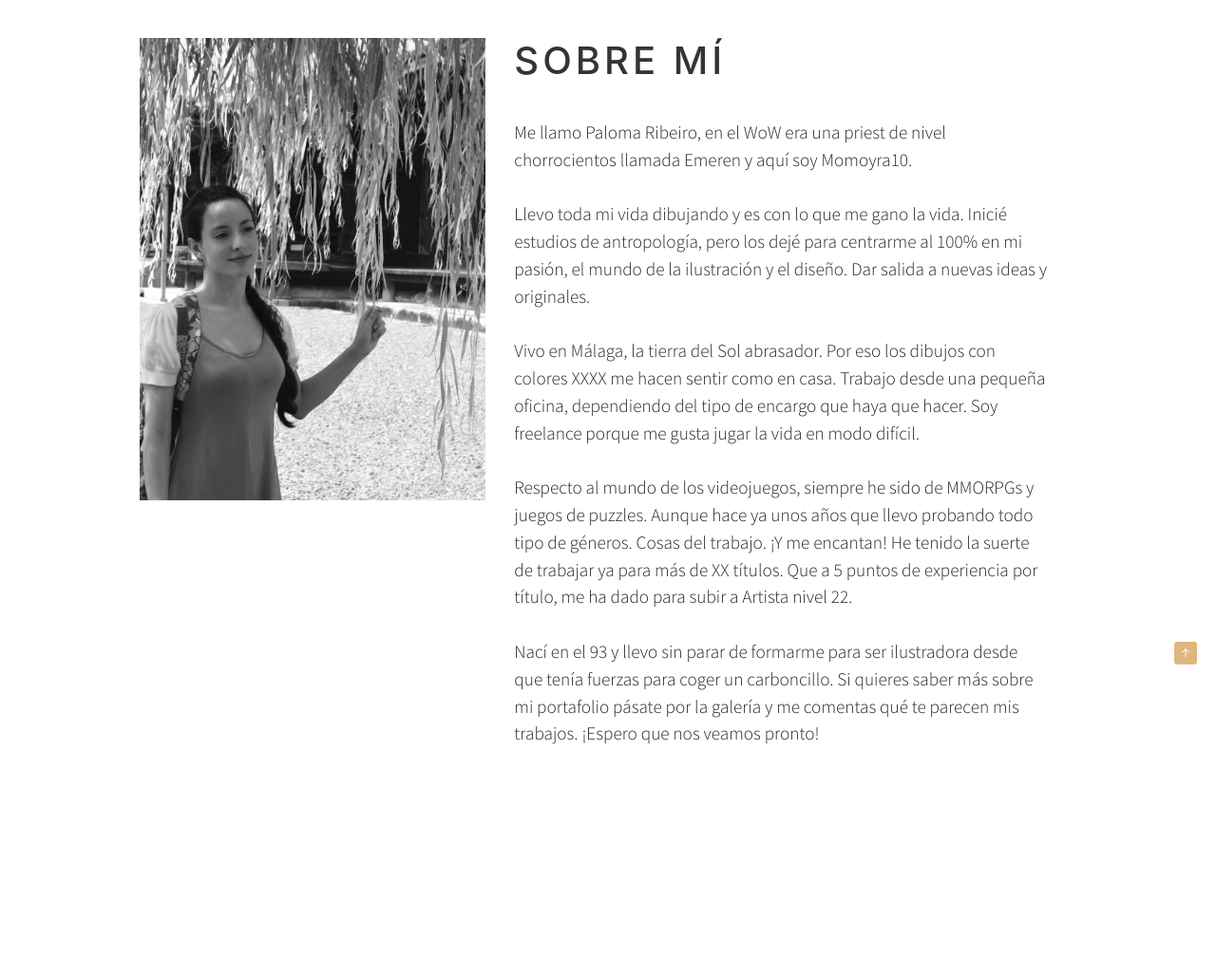
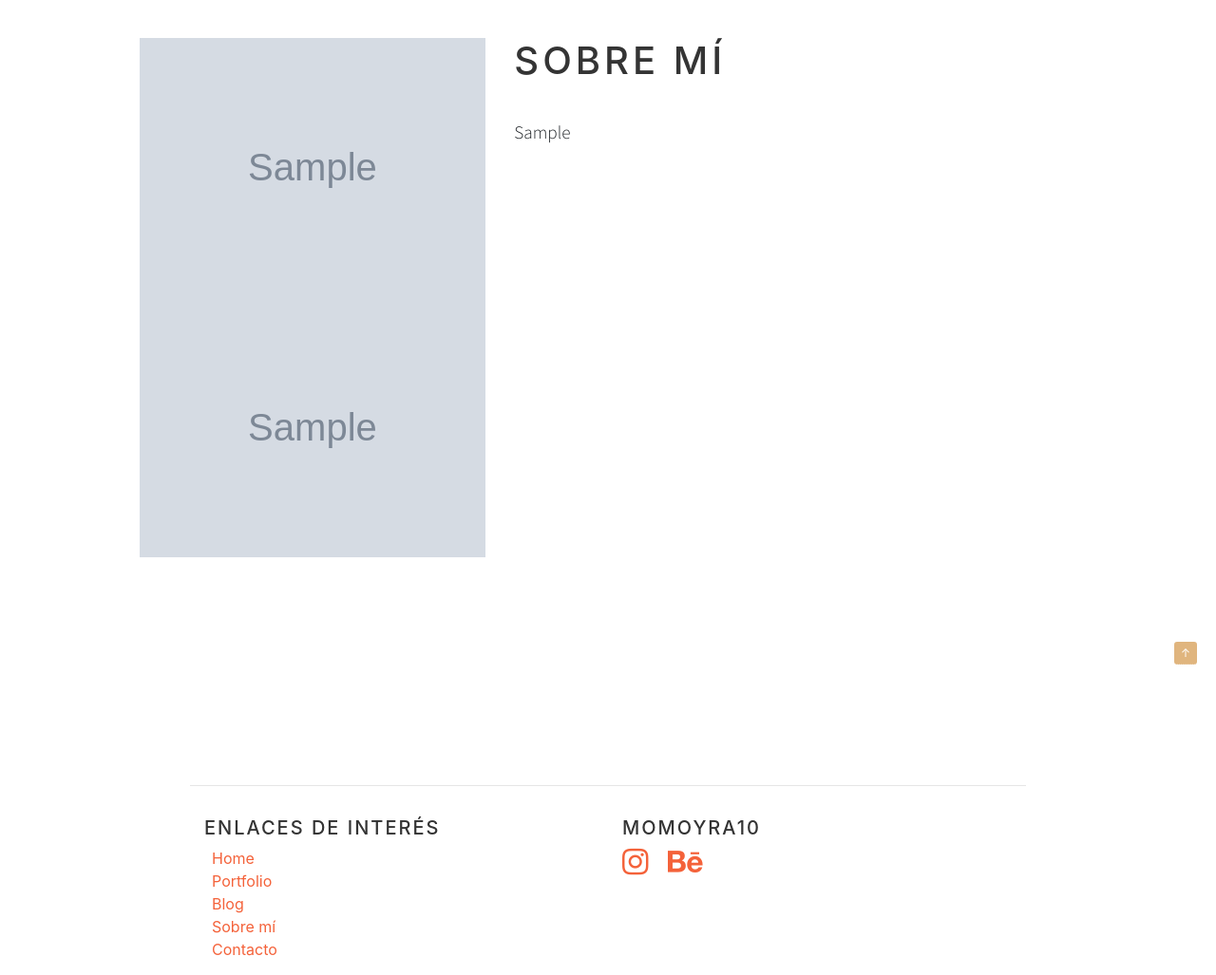
Before and after one commit to Quitiweb/game_artist, a Django app: template templates/landing/about.html in a window 1280 px wide. Shown: the part 80-1107 px from the top of the page at 95% size. Run offline with Django 3.2, Linux system fonts and the light colour scheme; the template is opened without the code that fills it: most values are stand-ins (such as "Sample title", 1, 10 or a date in 2020); grey boxes marked "Sample" are stand-in pictures; some libraries are stand-ins or nearby versions.

Commit message:
Update admin.py, 0006_about.py, and 10 more files...

```diff
--- a/gameartist/apps/landing/admin.py
+++ b/gameartist/apps/landing/admin.py
@@ -4,3 +4,5 @@ from .models import *
 
 admin.site.register(Categoria)
 admin.site.register(Imagen)
+admin.site.register(About)
+admin.site.register(Header)
--- a/templates/landing/about.html
+++ b/templates/landing/about.html
@@ -10,26 +10,32 @@
 
     <div class="col-xl-1"></div>
     <div class="col-xl-4 col-12 float-left">
-         <img class="img-fluid w-100" src="static/landing/images/Momoyra10_foto.jpg" alt="" />
+        <div id="carouselExampleSlidesOnly" class="carousel slide" data-ride="carousel">
+            <div class="carousel-inner">
+                <div class="carousel-item active">
+                    <img class="d-block w-100" src="{{ about.imagen_1.url }}" />
+                </div>
+                {% if about.imagen_2 %}
+                    <div class="carousel-item">
+                        <img src="{{ about.imagen_2.url }}" class="d-block w-100" />
+                    </div>
+                {% endif %}
+                {% if about.imagen_3 %}
+                    <div class="carousel-item">
+                        <img src="{{ about.imagen_3.url }}" class="d-block w-100" />
+                    </div>
+                {% endif %}
+            </div>
+        </div>
+
+        {% if imagen_3 %}<img class="img-fluid w-100" src="{{ about.imagen_3.url }}" />{% endif %}
+
     </div>
     <div class="col-xl-6 col-12" style="font-family: 'Source Sans Pro'; font-size: 1.2em;">
         <h1>Sobre mí</h1><br>
-        <p>Me llamo Paloma Ribeiro, en el WoW era una priest de nivel chorrocientos llamada Emeren y aquí soy Momoyra10.
-            <br><br>
-
-Llevo toda mi vida dibujando y es con lo que me gano la vida. Inicié estudios de antropología, pero los dejé para centrarme
-    al 100% en mi pasión, el mundo de la ilustración y el diseño. Dar salida a  nuevas ideas y originales. <br><br>
-
-Vivo en Málaga, la tierra del Sol abrasador. Por eso los dibujos con colores XXXX me hacen sentir como en casa.
-    Trabajo desde  una pequeña oficina, dependiendo del tipo de encargo que haya que hacer. Soy freelance porque me gusta jugar la vida en modo difícil.
-            <br><br>
-Respecto al mundo de los videojuegos, siempre he sido de MMORPGs y juegos de puzzles. Aunque hace ya unos años que llevo probando todo tipo de géneros.
-    Cosas del trabajo. ¡Y me encantan! He tenido la suerte de trabajar ya para más de XX títulos.
-    Que a 5 puntos de experiencia por título, me ha dado para subir a Artista nivel 22.
-            <br><br>
-Nací en el 93 y llevo sin parar de formarme para ser ilustradora desde que tenía fuerzas para coger un carboncillo.
-    Si quieres saber más sobre mi portafolio pásate por la galería y me comentas qué te parecen mis trabajos. ¡Espero que nos veamos pronto!
-</p>
+        {% autoescape off %}
+        {{ about.sobre_mi }}
+        {% endautoescape %}
     </div>
 </div>
 
--- a/templates/landing/base.html
+++ b/templates/landing/base.html
@@ -25,14 +25,14 @@
         <link rel="stylesheet" href="https://stackpath.bootstrapcdn.com/bootstrap/4.3.1/css/bootstrap.min.css" integrity="sha384-ggOyR0iXCbMQv3Xipma34MD+dH/1fQ784/j6cY/iJTQUOhcWr7x9JvoRxT2MZw1T" crossorigin="anonymous">
         <link href="{% static 'landing/css/creative.min.css' %}" rel="stylesheet">
         <noscript><link rel="stylesheet" href="{% static 'main/assets/css/noscript.css' %}" /></noscript>
-        <meta property="og:description" content="Arte para videojuegos.">
+        <meta property="og:description" content="{% block og_description %}{% endblock %}">
         <meta name="keywords" content="keywords, html keywords, meta keywords, keyword data, art, malaga, commisions, videogames" />
 
         <script src="https://cdnjs.cloudflare.com/ajax/libs/masonry/4.2.1/masonry.pkgd.min.js"></script>
-    <script>
-        //init masonry grid
 
-    </script>
+        <script>
+            //init masonry grid
+        </script>
 
 
     </head>
--- a/templates/landing/index.html
+++ b/templates/landing/index.html
@@ -3,6 +3,8 @@
 {% load static %}
 
 {% block title %}Momoyra10 - Artista Digital{% endblock %}
+
+{% block og_description %}{{ og_description }}{% endblock %}
 
 {% block content %}
 
```
Also changed, not shown: gameartist/apps/landing/models.py (+40 -2 lines), gameartist/apps/landing/views.py (+8 -3 lines), gameartist/settings/base.py (+11 -0 lines), gameartist/apps/landing/migrations/0006_about.py (added), gameartist/apps/landing/migrations/0007_auto_20190920_1657.py (added), gameartist/apps/landing/migrations/0008_auto_20190920_1700.py (added), gameartist/apps/landing/migrations/0009_about_activo.py (added), gameartist/apps/landing/migrations/0010_auto_20190920_1800.py (added).
